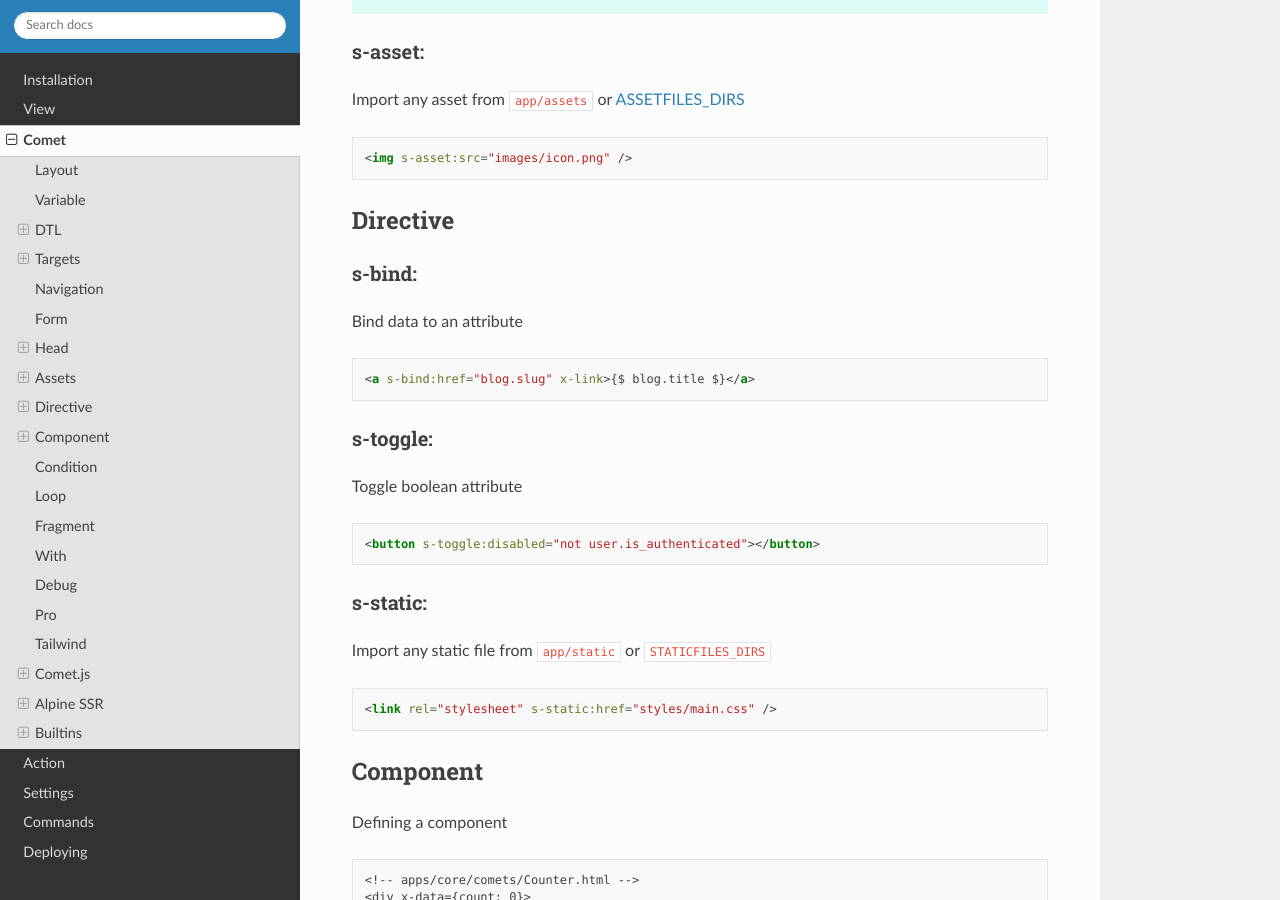
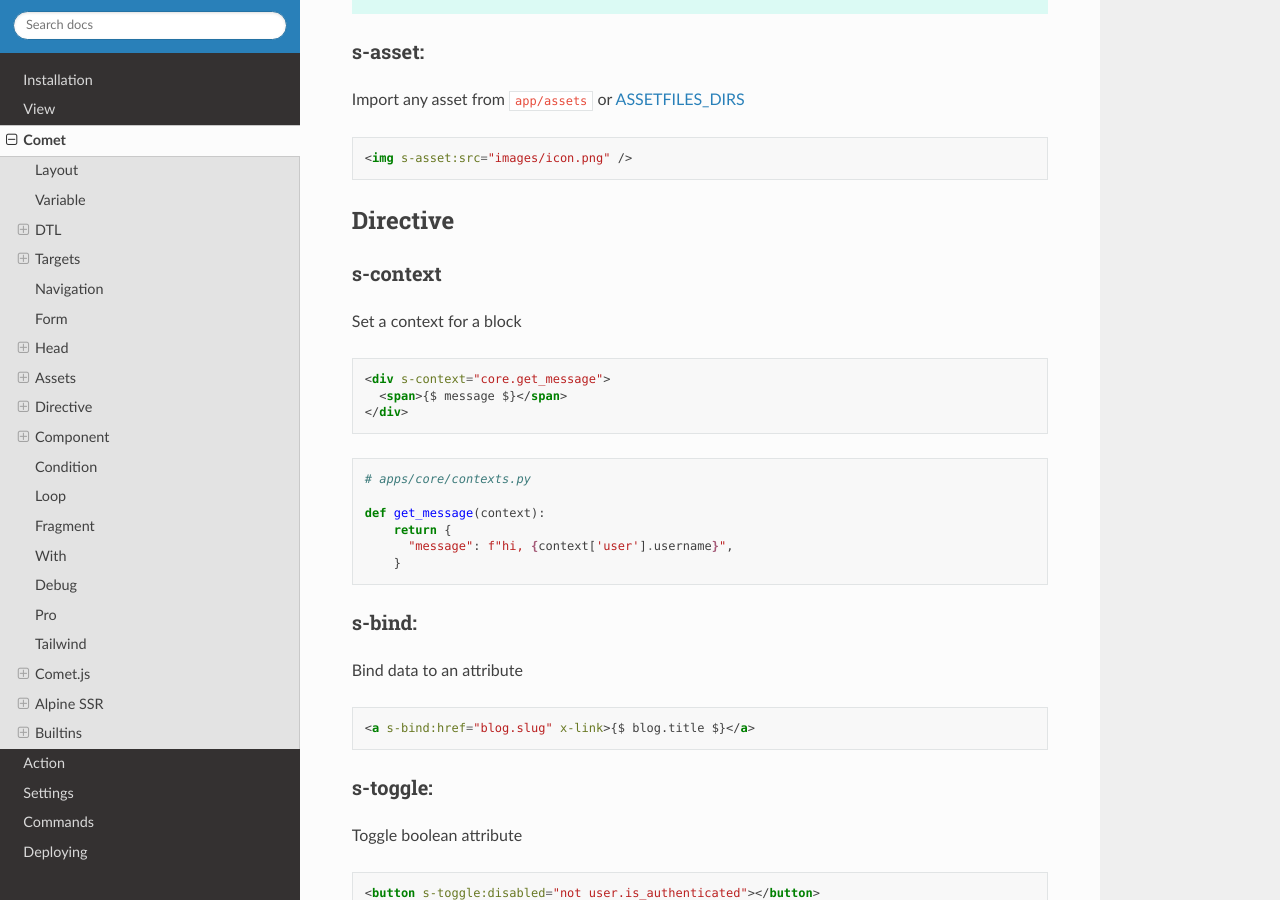
Before and after one commit to picomet/picomet, a Sphinx documentation site: the page built from docs/source/comet.rst, in a window 1280 px wide and 900 px high, scrolled down 5451 px. Built offline with Sphinx 7.4.7 and the Read the Docs theme 3.1.0, drawn with Linux system fonts in a browser that asks for light colours.

Commit message:
feat: add s-context function

```diff
--- a/docs/source/comet.rst
+++ b/docs/source/comet.rst
@@ -313,6 +313,26 @@
 
 Directive
 ---------
+
+s-context
+~~~~~~~~~
+
+Set a context for a block
+
+.. code-block:: html
+
+  <div s-context="core.get_message">
+    <span>{$ message $}</span>
+  </div>
+
+.. code-block:: python
+
+  # apps/core/contexts.py
+
+  def get_message(context):
+      return {
+        "message": f"hi, {context['user'].username}",
+      }
 
 s-bind:
 ~~~~~~~
```
Also changed, not shown: 1 other file.
